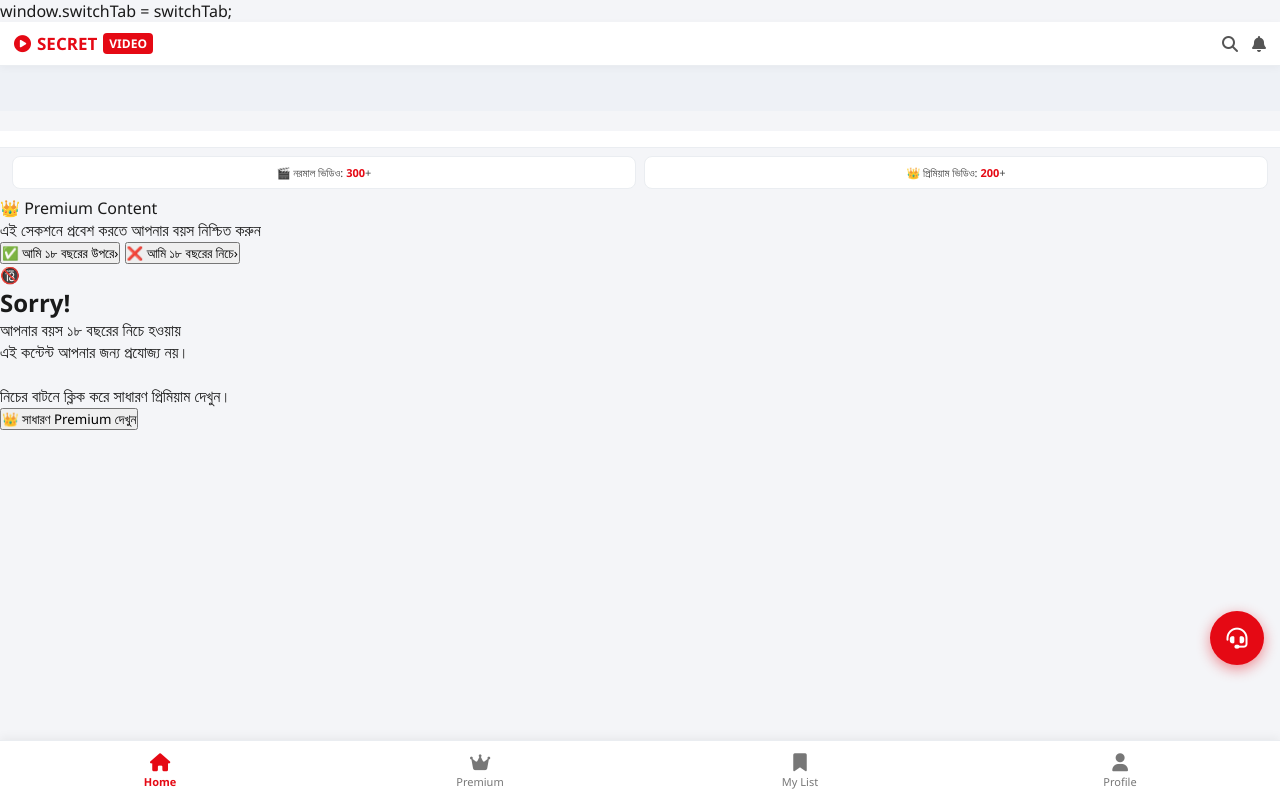
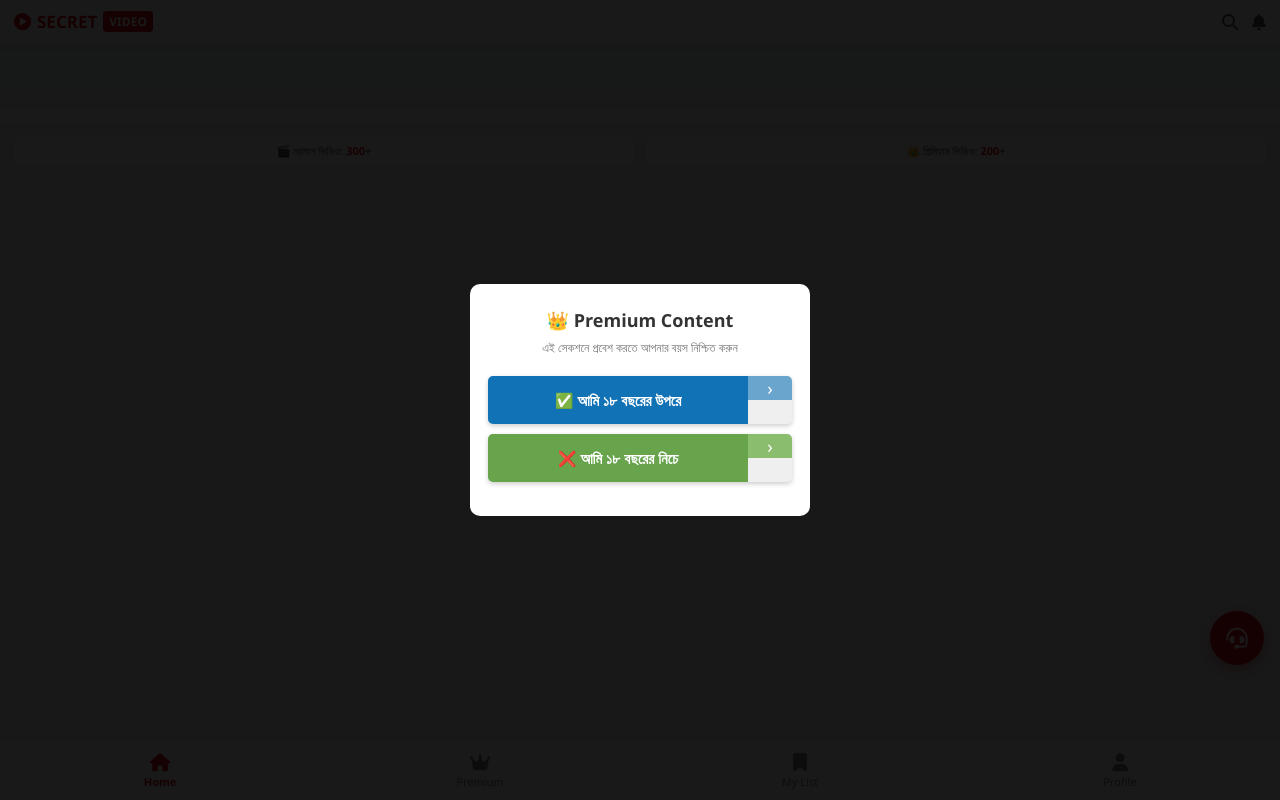
Before and after one commit to 55ashraful/My-chet-, a plain HTML site: page index.html in a window 1280 px wide. Both pictures are taken after a click on the element "Premium". Drawn offline with Linux system fonts and the light colour scheme; no server answers.

Commit message:
Implement age verification modal in index.html
Added age verification modal and related styles.

```diff
--- a/index.html
+++ b/index.html
@@ -474,7 +474,22 @@
     .fab-option.whatsapp { background: #25D366; }
     .fab-option.phone { background: #007bff; }
     .fab-option.email { background: #ff9800; }
-  </style>
+ /* ===== ১৮+ অপশন বক্স ===== */
+#ageAskModal { display:none; position:fixed; inset:0; background:rgba(0,0,0,0.9); z-index:99999; align-items:center; justify-content:center; padding:20px; }
+.age-ask-box { background:#fff; border-radius:10px; max-width:340px; width:100%; padding:24px 18px; text-align:center; }
+.age-ask-title { color:#333; font-size:18px; font-weight:800; margin-bottom:6px; }
+.age-ask-sub { color:#777; font-size:12px; margin-bottom:18px; line-height:1.6; }
+.age-opt { display:flex; width:100%; border:none; border-radius:5px; overflow:hidden; margin-bottom:10px; cursor:pointer; box-shadow:0 2px 5px rgba(0,0,0,0.2); padding:0; }
+.age-opt:active { transform:scale(0.98); }
+.age-opt-txt { flex:1; padding:14px 8px; color:#fff; font-weight:bold; font-size:15px; }
+.age-opt-arrow { width:44px; color:#fff; font-size:18px; display:flex; align-items:center; justify-content:center; }
+.age-opt-yes .age-opt-txt { background:#1272b6; } .age-opt-yes .age-opt-arrow { background:#6aa5cd; }
+.age-opt-no .age-opt-txt { background:#67a44c; } .age-opt-no .age-opt-arrow { background:#8bbd6f; }
+#ageDenyMsg { display:none; position:fixed; inset:0; background:#fff; z-index:99999; text-align:center; padding-top:80px; }
+#ageDenyMsg .ic { font-size:60px; } #ageDenyMsg h2 { color:#e52d21; font-size:24px; margin:12px 0; }
+#ageDenyMsg p { color:#555; font-size:14px; line-height:1.8; margin-bottom:24px; padding:0 20px; }
+#ageDenyMsg button { background:#1272b6; color:#fff; border:none; padding:14px 30px; border-radius:5px; font-size:15px; font-weight:bold; cursor:pointer; }
+ </style>
 
   <script>
     document.addEventListener('contextmenu', event => event.preventDefault());
@@ -1674,8 +1689,8 @@
       videoContainer.innerHTML = "";
       modal.style.display = 'none';
     };
+    window.switchTab = switchTab;
   </script>
-  window.switchTab = switchTab;
 </head>
 <body oncontextmenu="return false;">
 
@@ -1799,14 +1814,6 @@
   </div>
 </div>
 
-<!-- ১৮- মেসেজ -->
-<div id="ageDenyMsg">
-  <div class="ic">🔞</div>
-  <h2>Sorry!</h2>
-  <p>আপনার বয়স ১৮ বছরের নিচে হওয়ায়<br>এই কন্টেন্ট আপনার জন্য প্রযোজ্য নয়।<br><br>নিচের বাটনে ক্লিক করে সাধারণ প্রিমিয়াম দেখুন।</p>
-  <button type="button" onclick="ageShowNormalPremium()">👑 সাধারণ Premium দেখুন</button>
-</div>
-
 <script>
 /* ✅ Premium ক্লিকে ১৮+ যাচাই */
 function getPremiumNavLink() { return document.querySelectorAll('.nav-link')[1]; }
```
